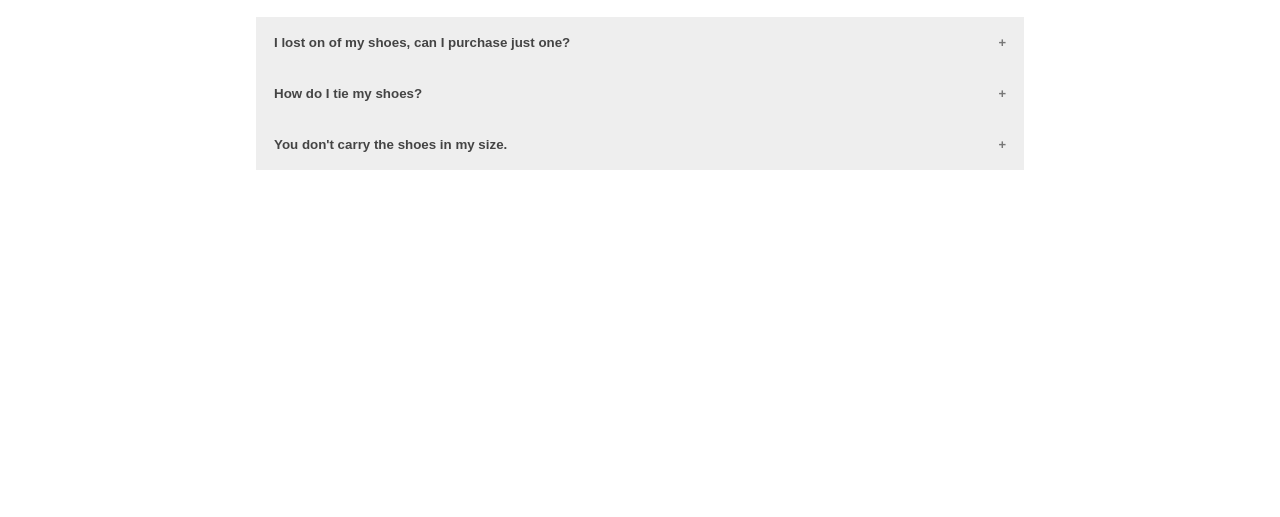
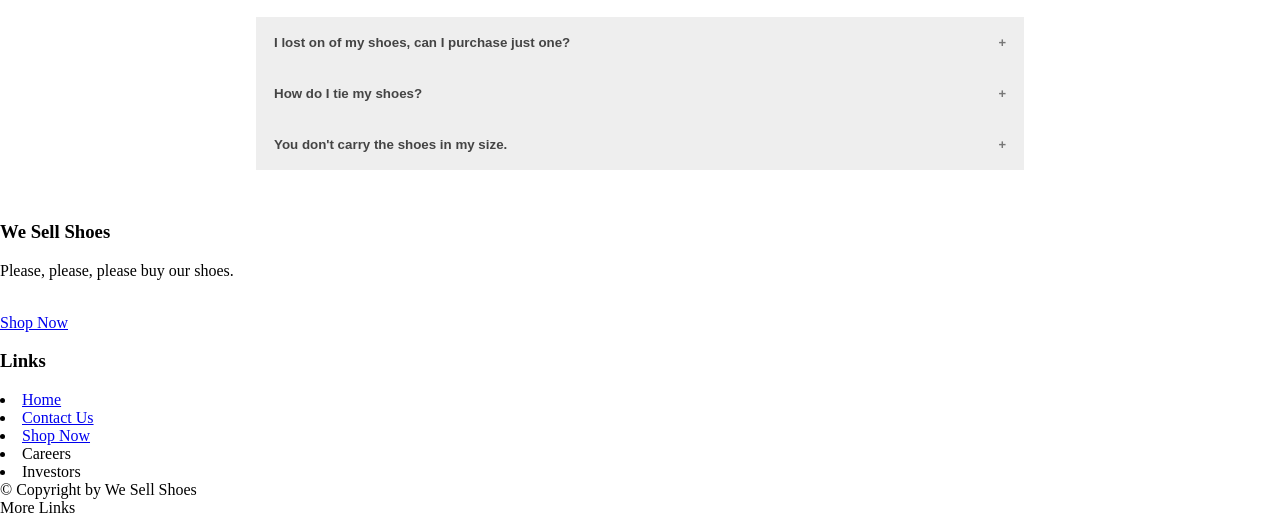
Before and after one commit to Connor-Cahill/we-sell-shoes, a plain HTML site: page index.html in a window 1280 px wide. Shown: the part 3931-4448 px from the top of the page. Before the commit the page ends 4133 px from the top, so only its background shows below. Drawn offline with Linux system fonts and the light colour scheme.

Commit message:
added footer html

```diff
--- a/index.html
+++ b/index.html
@@ -121,6 +121,31 @@
             </div>
         </div>
 
+        <div class="footer">
+            <div class="container">
+                <div class="footer-cta">
+                    <h3>We Sell Shoes</h3>
+                    <p>Please, please, please buy our shoes.</p>
+                    <br/>
+                    <a class="call-to-action-btn" href="#">Shop Now</a>
+                </div>
+                <div class="footer-links">
+                    <h3>Links</h3>
+                    <li><a href="#">Home</a></li>
+                    <li><a href="#">Contact Us</a></li>
+                    <li><a href="#">Shop Now</a></li>
+                    <li><a href="#"></a>Careers</li>
+                    <li><a href="#"></a>Investors</li>
+                </div>
+            </div>
+        </div>
+        <div class="footer-copyright">
+            <div class="container row">
+                <div>&copy; Copyright by We Sell Shoes</div>
+                <div class="more-links">More Links</div>
+            </div>
+        </div>
+
 
 
         <script src="index.js"></script>
```
